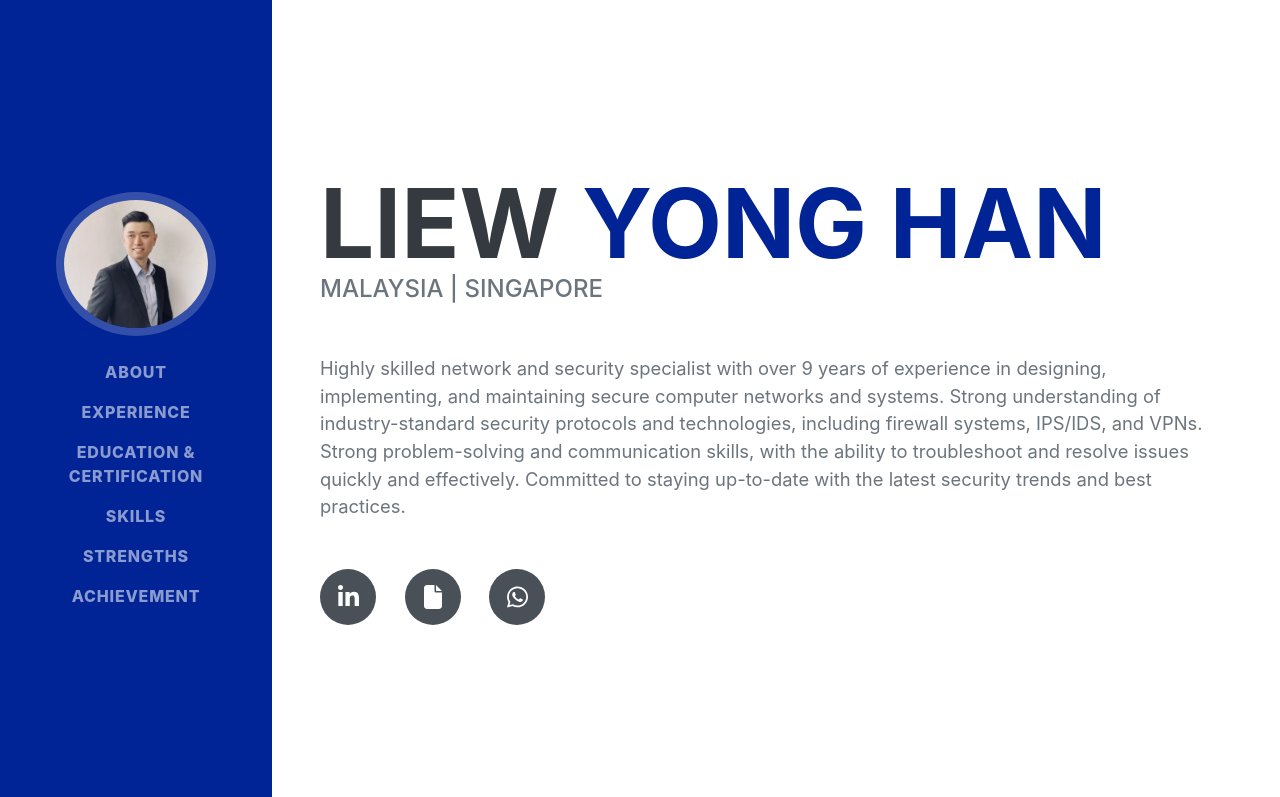
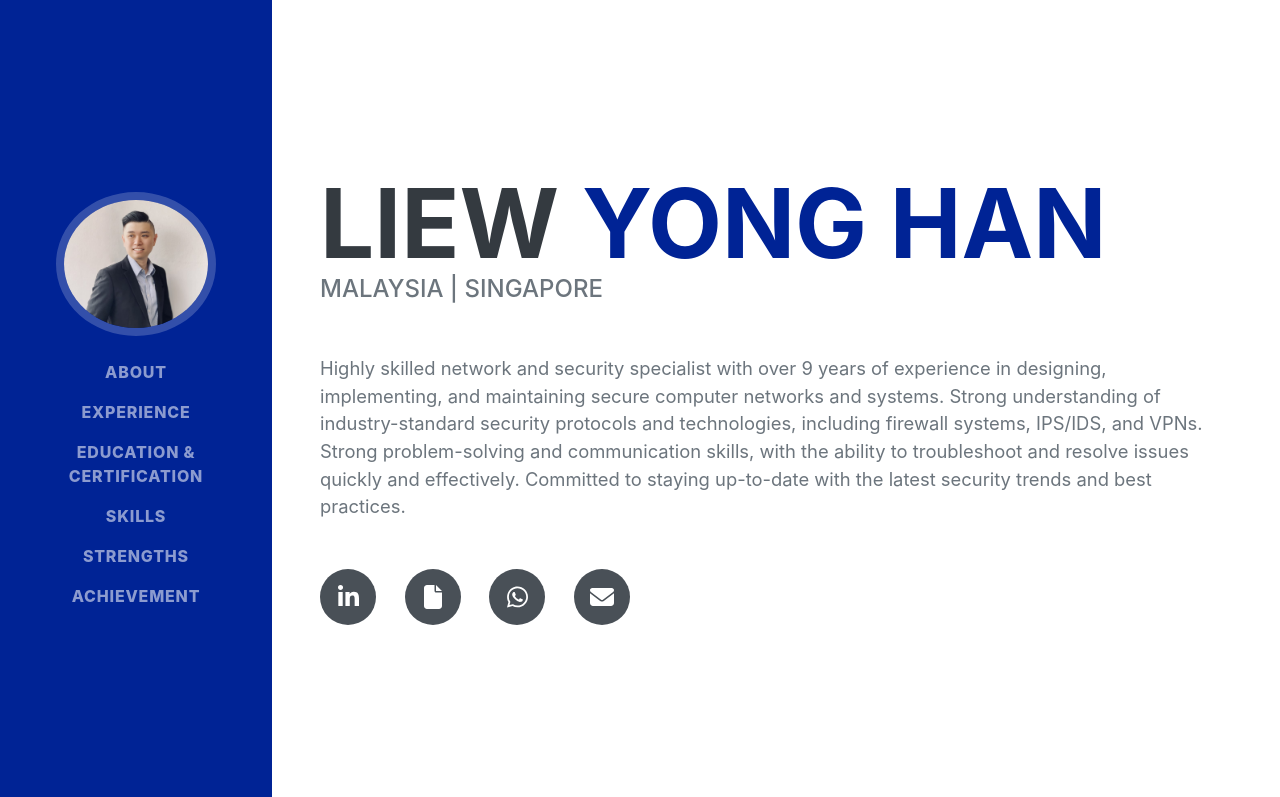
Before and after one commit to yonghan1003/about, a plain HTML site: page index.html in a window 1280 px wide. Shown: the top 797 px of the page. Drawn offline with Linux system fonts and the light colour scheme; a web font is replaced by a local one.

Commit message:
Restore envelope icon link in social icons section

```diff
--- a/index.html
+++ b/index.html
@@ -56,7 +56,7 @@
                         <a class="social-icon" href="https://tinyurl.com/bdzetkhd"><i class="fab fa-linkedin-in"></i></a>
 						<a class="social-icon" href="https://tinyurl.com/4877xjz2"><i class="fa fa-file" aria-hidden="true"></i></a>
 						<a class="social-icon" href="https://tinyurl.com/yc5rssff"><i class="fa-brands fa-whatsapp"></i></a>
-					<!--<a class="social-icon" href="https://tinyurl.com/mrxrwwfw"><i class="fa-solid fa-envelope"></i></a>!-->
+					    <a class="social-icon" href="https://tinyurl.com/mrxrwwfw"><i class="fa-solid fa-envelope"></i></a>
                     </div>
                 </div>
             </section>
```
